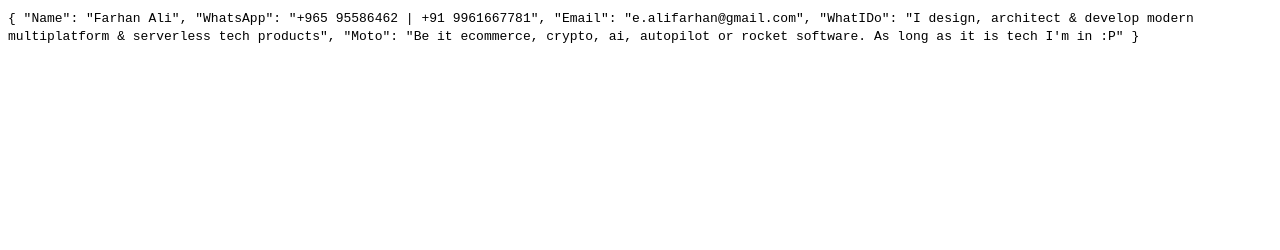
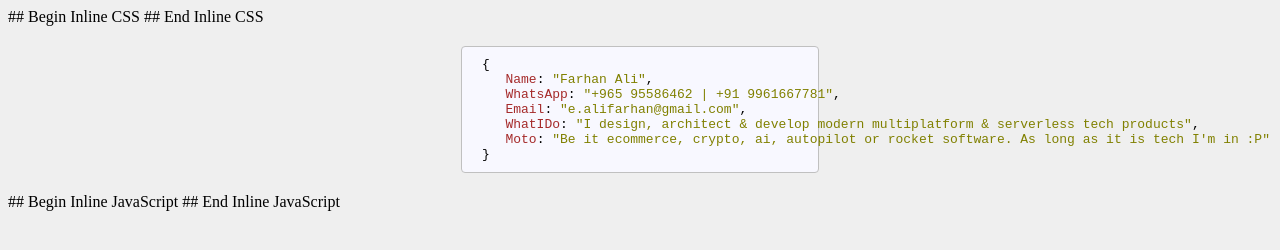
Before and after one commit to farhanali/farhanali.github.io, a plain HTML site: page index.html in a window 1280 px wide. Drawn offline with Linux system fonts and the light colour scheme.

Commit message:
Update index.html

```diff
--- a/index.html
+++ b/index.html
@@ -1,17 +1,68 @@
 <!DOCTYPE html>
-<html>
     <head>
-<meta charset="UTF-8">
+        <title>Farhan Ali</title>
+
+        ## Begin Inline CSS
+        <style>
+            body{
+                background: #efefef;
+            }
+            pre {
+                background-color: ghostwhite;
+                border: 1px solid silver;
+                padding: 10px 20px;
+                margin: 20px;
+                border-radius: 4px;
+                width: 25%;
+                margin-left: auto;
+                margin-right: auto;
+            }
+        </style>
+        ## End Inline CSS
     </head>
-<title>Farhan Ali</title>
     <body>
-<code>
-    {
+        <pre><code id=profile></code></pre>
+
+    ## Begin Inline JavaScript
+    <script>
+        /**
+         * Pretty Print JSON Objects.
+         * Inspired by http://jsfiddle.net/unLSJ/
+         *
+         * @return {string}    html string of the formatted JS object
+         * @example:  var obj = {"foo":"bar"};  obj.prettyPrint();
+         */
+        Object.prototype.prettyPrint = function(){
+            var jsonLine = /^( *)("[\w]+": )?("[^"]*"|[\w.+-]*)?([,[{])?$/mg;
+            var replacer = function(match, pIndent, pKey, pVal, pEnd) {
+                var key = '<span class="json-key" style="color: brown">',
+                    val = '<span class="json-value" style="color: navy">',
+                    str = '<span class="json-string" style="color: olive">',
+                    r = pIndent || '';
+                if (pKey)
+                    r = r + key + pKey.replace(/[": ]/g, '') + '</span>: ';
+                if (pVal)
+                    r = r + (pVal[0] == '"' ? str : val) + pVal + '</span>';
+                return r + (pEnd || '');
+            };
+
+            return JSON.stringify(this, null, 3)
+                .replace(/&/g, '&amp;').replace(/\\"/g, '&quot;')
+                .replace(/</g, '&lt;').replace(/>/g, '&gt;')
+                .replace(jsonLine, replacer);
+        }
+
+
+        var profile = {
           "Name": "Farhan Ali",
           "WhatsApp": "+965 95586462 | +91 9961667781",
           "Email": "e.alifarhan@gmail.com",
           "WhatIDo": "I design, architect & develop modern multiplatform & serverless tech products",
           "Moto": "Be it ecommerce, crypto, ai, autopilot or rocket software. As long as it is tech I'm in :P"
-    }
-</code>
+        };
+
+        document.getElementById('profile').innerHTML = profile.prettyPrint();
+    </script>
+    ## End Inline JavaScript
     </body>
+</html>
```
Lines whose indentation alone changed are shown as unchanged.
